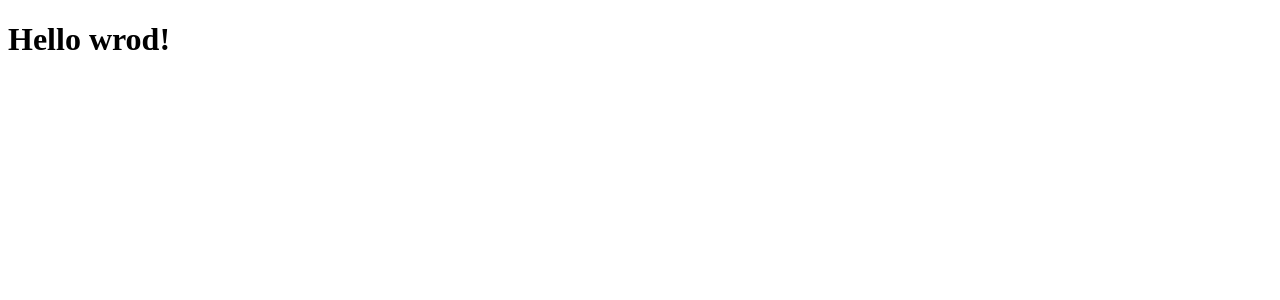
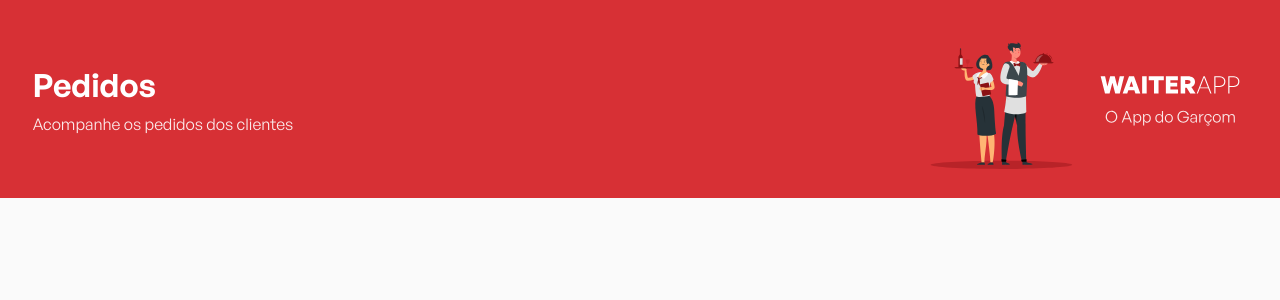
Before and after one commit to Rafaelnoll/WaiterApp, a React (Vite) app: page / in a window 1280 px wide. Shown: the top 300 px of the page. Built offline with nearby package versions, Linux system fonts and the light colour scheme.

Commit message:
Adding Header component

```diff
--- a/src/App.tsx
+++ b/src/App.tsx
@@ -1,8 +1,13 @@
 import React from "react";
+import { GlobalStyles } from "./styles/GlobalStyles";
+import { Header } from "./components/Header";
 
 function App() {
 	return (
-		<h1>Hello wrod!</h1>
+		<>
+			<GlobalStyles />
+			<Header />
+		</>
 	);
 }
 
--- /dev/null
+++ b/src/components/Header/index.tsx
@@ -0,0 +1,18 @@
+import React from "react";
+import { HeaderContainer, Content } from "./styles";
+import Logo from "../../assets/images/logo.svg";
+
+export function Header() {
+	return (
+		<HeaderContainer>
+			<Content>
+				<div className="page-details">
+					<h1>Pedidos</h1>
+					<h2>Acompanhe os pedidos dos clientes</h2>
+				</div>
+
+				<img src={Logo} alt="WaiterApp logo" />
+			</Content>
+		</HeaderContainer>
+	);
+}
--- /dev/null
+++ b/src/components/Header/styles.ts
@@ -0,0 +1,32 @@
+import styled from "styled-components";
+
+export const HeaderContainer = styled.header`
+	background-color: #D73035;
+	display:flex;
+	justify-content:center;
+	align-items:center;
+	height:198px;
+`;
+
+export const Content = styled.div`
+	width:100%;
+	max-width: 1215px;
+	display:flex;
+	align-items:center;
+	justify-content:space-between;
+
+	.page-details{
+		h1{
+			font-size:32px;
+			color: #fff;
+			margin-bottom:6px;
+		}
+
+		h2{
+			font-size:16px;
+			font-weight:400;
+			color: #fff;
+			opacity:0.9;
+		}
+	}
+`;
```
Also changed, not shown: src/styles/GlobalStyles.ts (+10 -10 lines).
